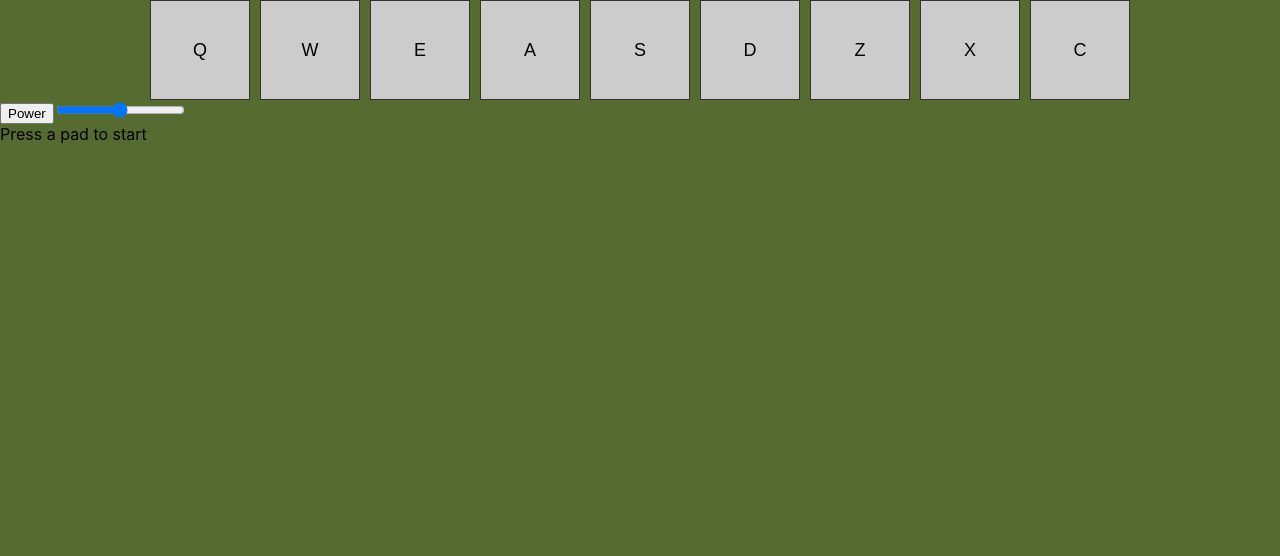
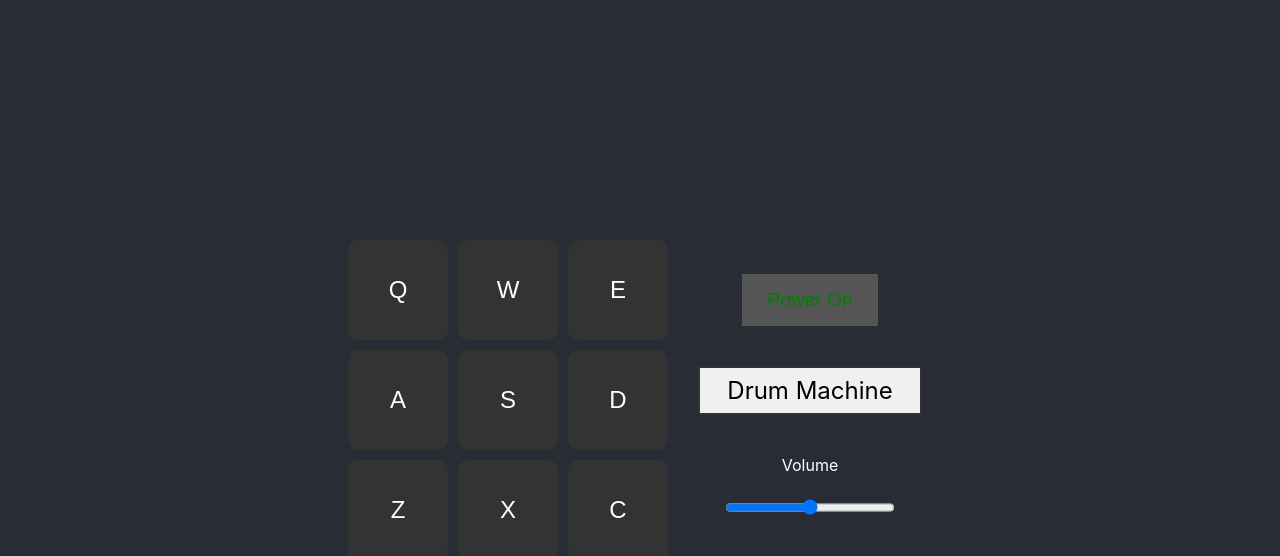
Before and after one commit to cpt-bob/drum-machine, a React (Create React App) app: page / in a window 1280 px wide. Shown: the top 556 px of the page. Built offline with nearby package versions, Linux system fonts and the light colour scheme.

Commit message:
Moved all the control.js to app.js. Fixed the power button and volume slider functionality. Added some css.

```diff
--- a/src/App.css
+++ b/src/App.css
@@ -1,27 +1,100 @@
-body {
-  background-color: darkolivegreen;
+.app {
+  display: flex;
+  justify-content: center;
+  align-items: center;
+  height: 100vh;
+  background-color: #282c34;
+}
+
+.container {
+  display: flex;
+  gap: 20px;
+}
+
+.pad-bank-container {
+  display: flex;
+  align-items: center;
 }
 
 .pad-bank {
-  display: flex;
-  flex-wrap: wrap;
+  display: grid;
+  grid-template-columns: repeat(3, 100px);
+  grid-template-rows: repeat(3, 100px);
   gap: 10px;
-  justify-content: center;
 }
 
 .drum-pad {
   width: 100px;
   height: 100px;
-  background-color: #ccc;
-  border: 1px solid #333;
-  display: flex;
-  align-items: center;
-  justify-content: center;
-  font-size: 18px;
+  border: none;
+  background-color: #333;
+  color: white;
+  font-size: 1.5rem;
+  text-align: center;
   cursor: pointer;
-  user-select: none;
+  border-radius: 10px;
 }
 
 .drum-pad:active {
-  background-color: #aaa;
+  background-color: #555;
 }
+
+.controls-container {
+  display: flex;
+  flex-direction: column;
+  align-items: center;
+  justify-content: center;
+  gap: 10px
+}
+
+.display {
+  display: flex;
+  justify-content: center;
+  align-items: center;
+  font-size: 1.5rem;
+  margin: 10px;
+  padding: 10px;
+  border: 2px solid #333;
+  background-color: #f0f0f0;
+  text-align: center;
+  width: 200px;
+  height: 25px;
+  /* Adjust width as needed */
+}
+
+.power-button {
+  margin-bottom: 20px;
+  padding: 15px 25px;
+  font-size: 1.2rem;
+  background-color: #555;
+  border: none;
+  cursor: pointer;
+}
+
+.power-button:hover {
+  background-color: #777;
+}
+
+label {
+  margin-top: 20px;
+  color: white;
+}
+
+.volume-slider {
+  margin-top: 5px;
+  padding: 10px;
+  background-color: #555;
+  color: white;
+  border: none;
+  cursor: pointer;
+  width: 150px;
+  height: 15px;
+}
+
+.power-on {
+  color: green;
+}
+
+.power-off {
+  color: red;
+}
--- a/src/App.js
+++ b/src/App.js
@@ -1,7 +1,6 @@
 import React, { useState } from "react";
 import "./App.css";
 import PadBank from "./Padbank";
-import Controls from "./Controls";
 
 function App() {
   const [isPowerOn, setIsPowerOn] = useState(true);
@@ -12,8 +11,8 @@ function App() {
     setIsPowerOn(!isPowerOn);
   };
 
-  const handleVolumeChange = (volume) => {
-    setVolume(volume);
+  const handleVolumeChange = (event) => {
+    setVolume(event.target.value);
   };
 
   const handlePadClick = (pad) => {
@@ -22,17 +21,33 @@ function App() {
 
   return (
     <div id="drum-machine" className="app">
+      <div className="container">
+        <div className="pad-bank-container">
           <PadBank
             isPowerOn={isPowerOn}
             volume={volume}
             onPadClick={handlePadClick}
           />
-      <Controls
-        onPowerToggle={handlePowerToggle}
-        onVolumeChange={handleVolumeChange}
+        </div>
+        <div className="controls-container">
+          <button
+            className={`power-button ${isPowerOn ? "power-on" : "power-off"}`}
+            onClick={handlePowerToggle}
+          >
+            {isPowerOn ? "Power On" : "Power Off"}
+          </button>
+          <div id="display" className="display">
+            {currentPad ? currentPad.name : "Drum Machine"}
+          </div>
+          <label htmlFor="volume-slider">Volume</label>
+          <input
+            type="range"
+            min="0"
+            max="100"
+            onChange={handleVolumeChange}
+            className="volume-slider"
           />
-      <div id="display" className="display">
-        {currentPad ? currentPad.name : "Press a pad to start"}
+        </div>
       </div>
     </div>
   );
--- a/src/Controls.js
+++ /dev/null
@@ -1,20 +0,0 @@
-import React from "react";
-
-function Controls({ onPowerToggle, onVolumeChange }) {
-  return (
-    <div className="controls">
-      <button className="control-button" onClick={onPowerToggle}>
-        Power
-      </button>
-      <input
-        type="range"
-        min="0"
-        max="100"
-        onChange={(e) => onVolumeChange(e.target.value)}
-        className="volume-slider"
-      />
-    </div>
-  );
-}
-
-export default Controls;
--- a/src/DrumPad.js
+++ b/src/DrumPad.js
@@ -1,10 +1,16 @@
-import React, { useRef } from "react";
+import React, { useRef, useEffect } from "react";
 
-function DrumPad({ id, soundUrl, name, onClick }) {
+function DrumPad({ id, soundUrl, name, isPowerOn, volume, onClick }) {
   const audioRef = useRef(null);
 
+  useEffect(() => {
+    if (audioRef.current) {
+      audioRef.current.volume = volume / 100;
+    }
+  }, [volume]);
+
   const playSound = () => {
-    if (audioRef.current) {
+    if (audioRef.current && isPowerOn) {
       audioRef.current.play().catch((error) => {
         console.error(`Error playing audio: ${error}`);
       });
@@ -13,7 +19,7 @@ function DrumPad({ id, soundUrl, name, onClick }) {
   };
 
   return (
-    <button className="drum-pad" onClick={playSound}>
+    <button className="drum-pad" onClick={playSound} disabled={!isPowerOn}>
       {id}
       <audio ref={audioRef} src={soundUrl} />
     </button>
--- a/src/Padbank.js
+++ b/src/Padbank.js
@@ -67,6 +67,8 @@ function PadBank({ isPowerOn, volume, onPadClick }) {
           id={pad.id}
           name={pad.name}
           soundUrl={pad.soundUrl}
+          isPowerOn={isPowerOn}
+          volume={volume}
           onClick={() => onPadClick(pad)}
         />
       ))}
```
Lines whose indentation alone changed are shown as unchanged.
